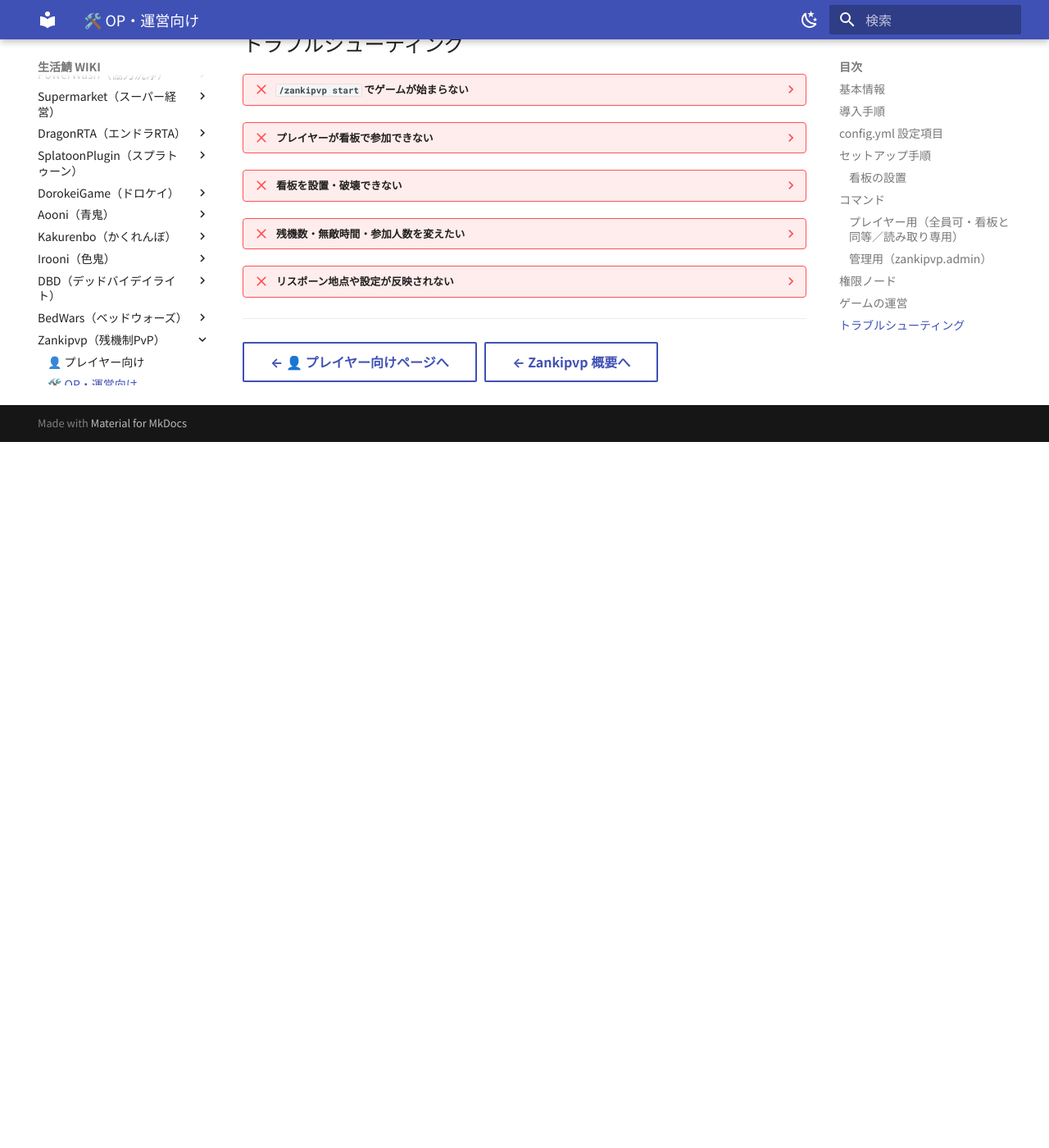
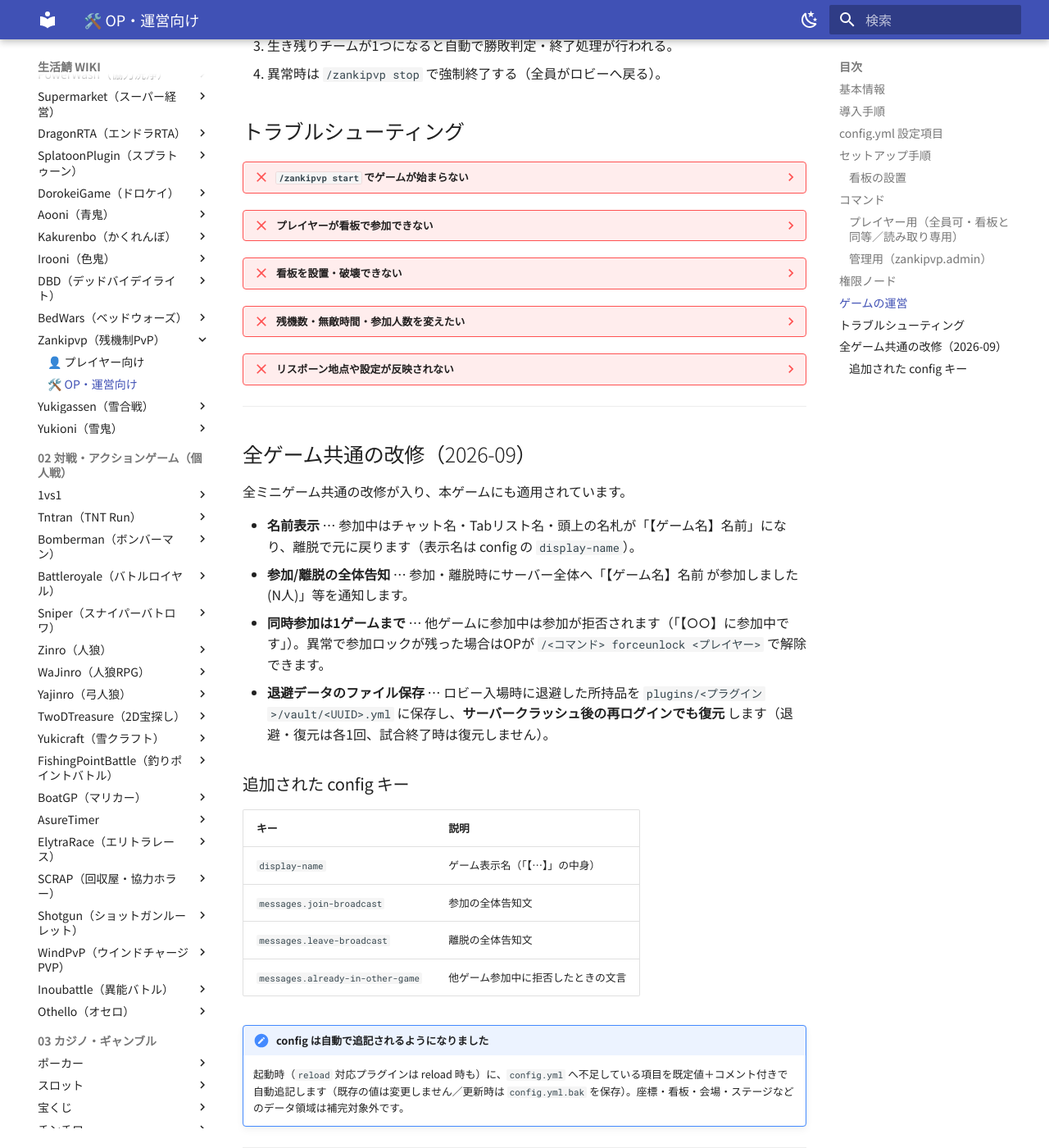
Before and after one commit to hennteko/seikatsu-wiki, an MkDocs documentation site: the page built from docs/minigames/zankipvp/op.md, in a window 1280 px wide and 1400 px high, scrolled down 6426 px. Shown: the whole window at 82% size. Built offline with MkDocs 1.6.1 and Material for MkDocs 9.7.7, drawn with Linux system fonts in a browser that asks for light colours; before the commit the page ends 6965 px from its top, so only the background shows below that; some of the changed text lies outside the part shown.

Commit message:
docs: 残機制PVPにforceunlockを追記、config自動追記の記述を更新

```diff
--- a/docs/minigames/zankipvp/op.md
+++ b/docs/minigames/zankipvp/op.md
@@ -44,8 +44,8 @@ Zankipvp の導入・地点セットアップ・config・権限・管理コマ
 !!! note "残機・無敵・人数の設定は config に保存されます"
     `/zankipvp setzanki <数字>`・`/zankipvp setprotection <秒>`・`/zankipvp setmax <数字>`・`/zankipvp setmin <数字>` で設定した値は **`config.yml` に即保存され、サーバー再起動後も維持** されます。`config.yml` の `settings.*` / `game.*` を直接編集して `/zankipvp reload` で反映することもできます。
 
-!!! warning "既存サーバーは config が自動追記されません"
-    本プラグインは `saveDefaultConfig()` のみのため、旧バージョンから更新した場合 `min-players` / `respawn-delay` / `game.respawn-invincible-seconds` / `game.result-seconds` / `loadout` 等の新キーは既存 `config.yml` に自動追記されません（コード側に既定値があるため動作はします）。値をファイルで変更したい場合は手動追記、または `/zankipvp setprotection` 等のコマンドで設定してください。
+!!! note "config は自動で追記されるようになりました"
+    共通改修により、**起動時・`reload` 時に不足している config キーを既定値＋コメント付きで自動追記** します（既存の値は変更しません／更新時は `config.yml.bak` を保存）。`min-players` / `respawn-delay` / `game.respawn-invincible-seconds` / `game.result-seconds` / `loadout` / `display-name` / `messages.*` などの新キーも自動で補われます。値をファイルで変更したい場合は該当キーを編集するか、`/zankipvp setprotection` 等のコマンドで設定してください。
 
 !!! success "旧 respawn-protection は自動移行されます"
     旧バージョンの `settings.respawn-protection` キーは、プラグイン起動時に自動で `game.respawn-invincible-seconds` へ移行され、旧キーは削除されます（移行はログに出力されます）。
@@ -147,6 +147,7 @@ OP権限で、設定したい場所に **その場に立って** 以下のコマ
 | `/zankipvp setsign <join\|leave\|start>` | 視線先の看板を参加／退出／開始看板として登録 |
 | `/zankipvp setsign delete` | 視線先の看板の登録を解除 |
 | `/zankipvp stop` | ゲームを強制終了する（コマンドブロック対応） |
+| `/zankipvp forceunlock <名前> [confirm]` | 参加中フラグ（他ゲーム参加ロック）を強制解除する（`confirm` で確定） |
 | `/zankipvp setzanki <数字>` | 初期残機数を設定（1以上・config保存） |
 | `/zankipvp setprotection <秒>` | リスポーン無敵時間を設定（0以上・config保存） |
 | `/zankipvp setmax <数字>` | 最大参加人数を設定（2以上・config保存） |
@@ -193,5 +194,28 @@ OP権限で、設定したい場所に **その場に立って** 以下のコマ
 
 ---
 
+## 全ゲーム共通の改修（2026-09）
+
+全ミニゲーム共通の改修が入り、本ゲームにも適用されています。
+
+- **名前表示** … 参加中はチャット名・Tabリスト名・頭上の名札が「【ゲーム名】名前」になり、離脱で元に戻ります（表示名は config の `display-name`）。
+- **参加/離脱の全体告知** … 参加・離脱時にサーバー全体へ「【ゲーム名】名前 が参加しました (N人)」等を通知します。
+- **同時参加は1ゲームまで** … 他ゲームに参加中は参加が拒否されます（「【○○】に参加中です」）。異常で参加ロックが残った場合はOPが `/<コマンド> forceunlock <プレイヤー>` で解除できます。
+- **退避データのファイル保存** … ロビー入場時に退避した所持品を `plugins/<プラグイン>/vault/<UUID>.yml` に保存し、**サーバークラッシュ後の再ログインでも復元** します（退避・復元は各1回、試合終了時は復元しません）。
+
+### 追加された config キー
+
+| キー | 説明 |
+|---|---|
+| `display-name` | ゲーム表示名（「【…】」の中身） |
+| `messages.join-broadcast` | 参加の全体告知文 |
+| `messages.leave-broadcast` | 離脱の全体告知文 |
+| `messages.already-in-other-game` | 他ゲーム参加中に拒否したときの文言 |
+
+!!! note "config は自動で追記されるようになりました"
+    起動時（`reload` 対応プラグインは reload 時も）に、`config.yml` へ不足している項目を既定値＋コメント付きで自動追記します（既存の値は変更しません／更新時は `config.yml.bak` を保存）。座標・看板・会場・ステージなどのデータ領域は補完対象外です。
+
+---
+
 [← 👤 プレイヤー向けページへ](player.md){ .md-button }
 [← Zankipvp 概要へ](index.md){ .md-button }
```
